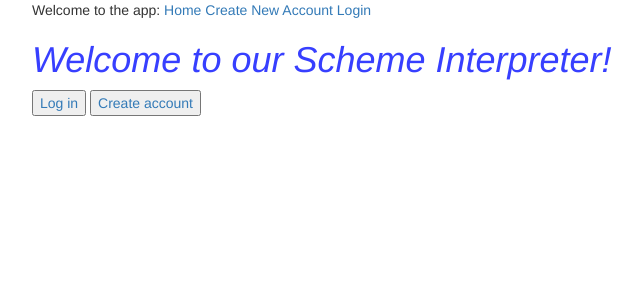
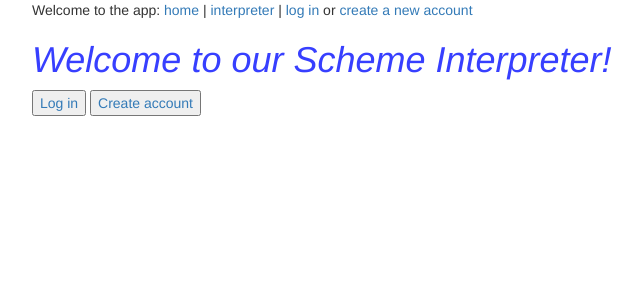
Before and after one commit to erratic-c-programmer/CEP-WA4, a Flask app: page /forum in a window 1280 px wide. Shown: the top 300 px of the page, without its empty margins (38-680 px from the left). Run offline with Flask 2, Linux system fonts and the light colour scheme; some libraries are stand-ins or nearby versions.

Commit message:
misc stuffs

```diff
--- a/schemeinterp/templates/template.html
+++ b/schemeinterp/templates/template.html
@@ -19,12 +19,13 @@
 
     <div>
       Welcome to the app:
-      <a href="/mainpage">Home</a>
-      <a href="/signup">Create New Account</a>
+      <a href="/mainpage">home</a> |
+      <a href="/">interpreter</a> |
     {% if current_user.is_anonymous %}
-      <a href="{{ url_for('login') }}">Login</a>
+      <a href="{{ url_for('login') }}">log in</a> or
+      <a href="/signup"> create a new account</a>
     {% else %}
-      <a href="{{ url_for('logout') }}">Logout</a>
+      <a href="{{ url_for('logout') }}">log out</a>
     {% endif %}
 
 
```
Also changed, not shown: schemeinterp/templates/index.html.jinja (+4 -5 lines), schemeinterp/app.db.
